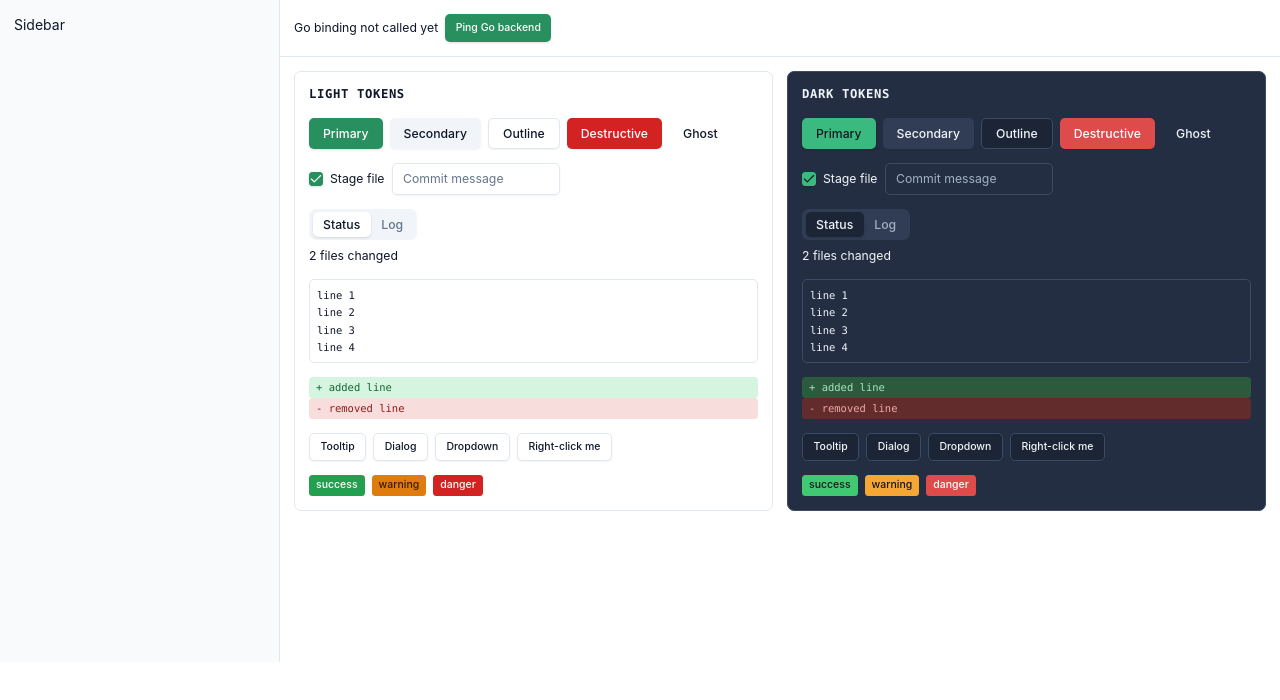
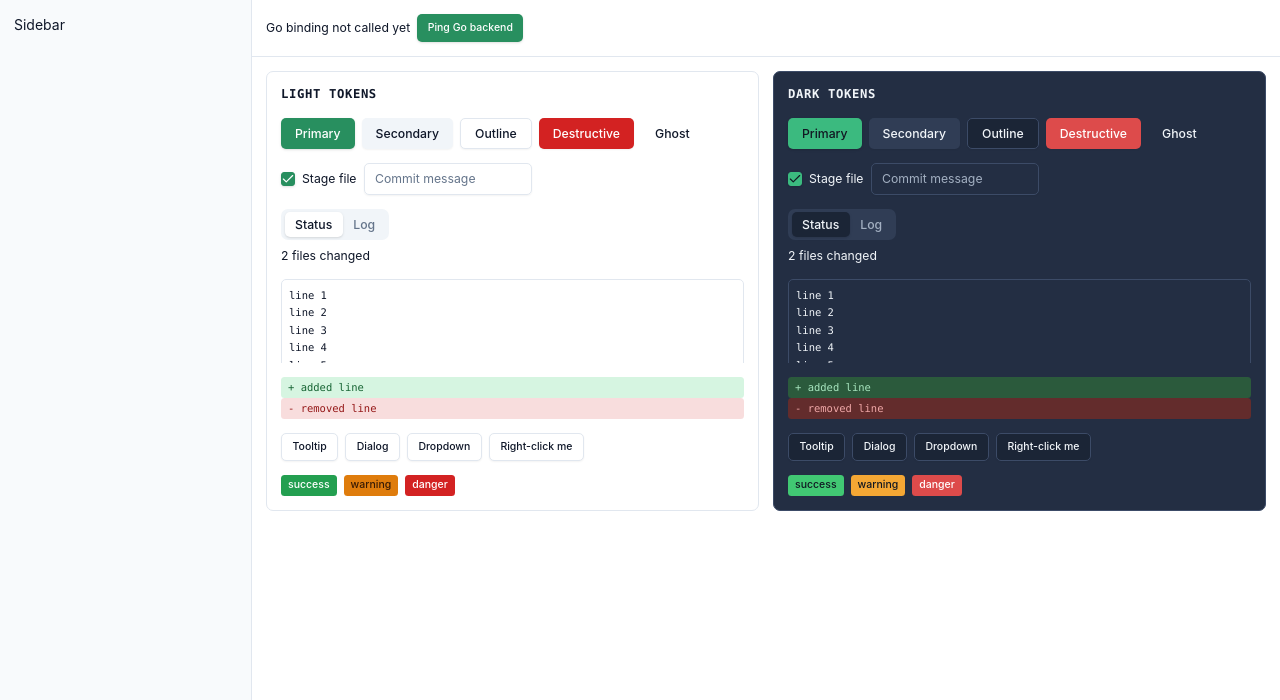
Before and after one commit to m-szczepanski/gowit, a React (Vite) app in the folder frontend/: page / in a window 1280 px wide. Shown: the top 700 px of the page. Built offline with nearby package versions, Linux system fonts and the light colour scheme.

Commit message:
chore(frontend): set up @shadcn/lint design system rules with eslint

```diff
--- a/frontend/package.json
+++ b/frontend/package.json
@@ -7,6 +7,7 @@
     "dev": "vite",
     "build": "tsc && vite build",
     "preview": "vite preview",
+    "lint": "eslint .",
     "test": "vitest run",
     "coverage": "vitest run --coverage"
   },
@@ -29,13 +30,16 @@
     "tailwind-merge": "^3.7.0"
   },
   "devDependencies": {
+    "@shadcn/lint": "^0.2.0",
     "@testing-library/dom": "^10.4.2",
     "@testing-library/react": "^16.3.3",
     "@types/react": "^19.1.0",
     "@types/react-dom": "^19.1.0",
+    "@typescript-eslint/parser": "^8.71.0",
     "@vitejs/plugin-react": "^5.0.0",
     "@vitest/coverage-v8": "^5.0.3",
     "autoprefixer": "^10.6.1",
+    "eslint": "^10.12.0",
     "jsdom": "^30.1.2",
     "postcss": "^8.5.28",
     "tailwindcss": "^3.4.19",
--- a/frontend/src/App.tsx
+++ b/frontend/src/App.tsx
@@ -14,11 +14,11 @@ function App() {
     };
 
     return (
-        <div className="grid h-screen grid-cols-[280px_1fr] font-sans">
-            <aside className="overflow-y-auto border-r border-sidebar-border bg-sidebar p-4 text-sidebar-foreground" data-testid="sidebar">
+        <div className="flex h-screen font-sans">
+            <aside className="w-72 shrink-0 overflow-y-auto border-r border-sidebar-border bg-sidebar p-4 text-sidebar-foreground" data-testid="sidebar">
                 Sidebar
             </aside>
-            <main className="overflow-y-auto bg-background" data-testid="main-panel">
+            <main className="flex-1 overflow-y-auto bg-background" data-testid="main-panel">
                 <div className="flex items-center gap-2 border-b border-border p-4">
                     <p className="text-sm" data-testid="bind-result">
                         {bindResult}
--- a/frontend/src/components/ThemeDemo.tsx
+++ b/frontend/src/components/ThemeDemo.tsx
@@ -39,20 +39,22 @@ function PrimitivePanel({testId, title}: PanelProps) {
                     <TabsTrigger value="status">Status</TabsTrigger>
                     <TabsTrigger value="log">Log</TabsTrigger>
                 </TabsList>
-                <TabsContent value="status" className="text-sm">
-                    2 files changed
+                <TabsContent value="status">
+                    <p className="text-sm">2 files changed</p>
                 </TabsContent>
-                <TabsContent value="log" className="text-sm">
-                    a1b2c3 HEAD fix: thing
+                <TabsContent value="log">
+                    <p className="text-sm">a1b2c3 HEAD fix: thing</p>
                 </TabsContent>
             </Tabs>
 
-            <ScrollArea className="h-24 rounded-md border p-2">
-                {Array.from({length: 8}, (_, i) => (
-                    <p key={i} className="font-mono text-xs leading-5">
-                        line {i + 1}
-                    </p>
-                ))}
+            <ScrollArea className="h-24">
+                <div className="rounded-md border p-2">
+                    {Array.from({length: 8}, (_, i) => (
+                        <p key={i} className="font-mono text-xs leading-5">
+                            line {i + 1}
+                        </p>
+                    ))}
+                </div>
             </ScrollArea>
 
             <div className="font-mono text-xs">
--- a/frontend/tailwind.config.js
+++ b/frontend/tailwind.config.js
@@ -3,8 +3,8 @@ export default {
   darkMode: ['class'],
   content: ['./index.html', './src/**/*.{ts,tsx}'],
   theme: {
-  	extend: {
-  		fontFamily: {
+   	extend: {
+   		fontFamily: {
   			sans: [
   				'-apple-system',
   				'BlinkMacSystemFont',
```
Also changed, not shown: frontend/eslint.config.mjs (added, +45 -0 lines), 2 other files (tests, documents, lock files or other folders).
